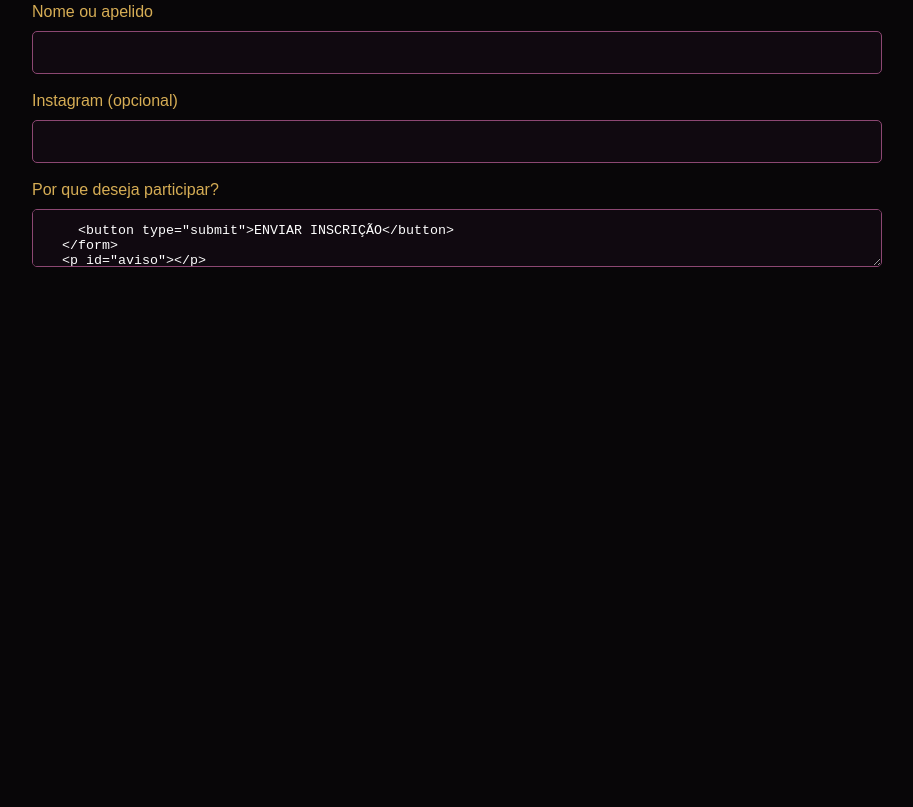
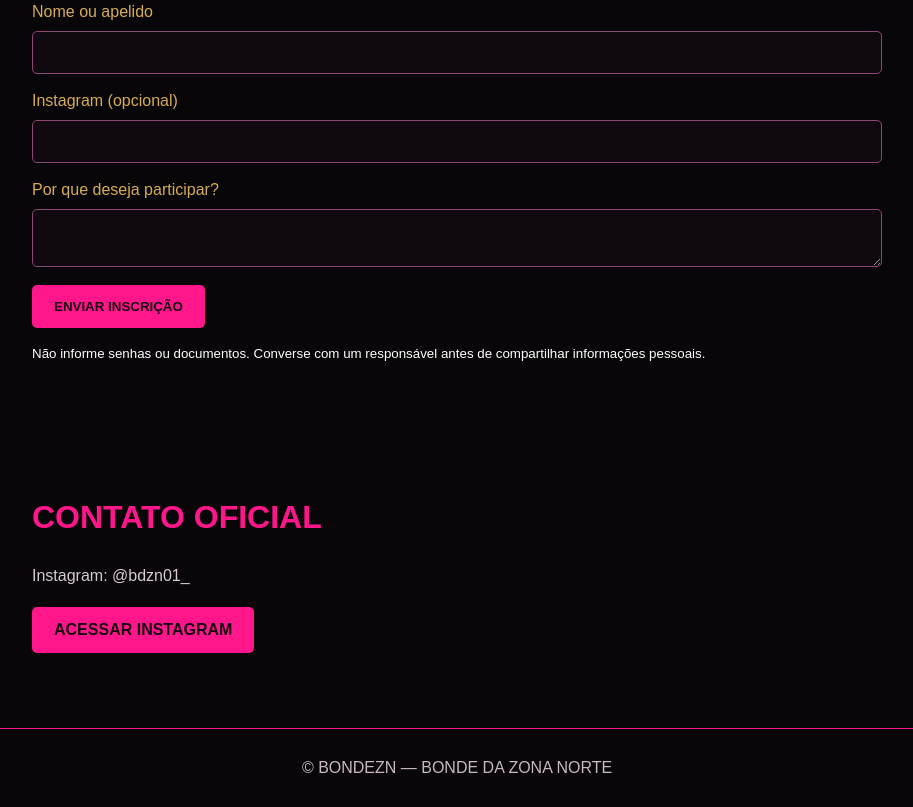
Before and after one commit to zanethefato-design/bondezn, a plain HTML site: page index.html in a window 1280 px wide. Shown: the part 1952-2759 px from the top of the page, without its empty margins (183-1096 px from the left). Before the commit the page ends 2312 px from the top, so only its background shows below. Drawn offline with Linux system fonts and the light colour scheme.

Commit message:
Update index.html

```diff
--- a/index.html
+++ b/index.html
@@ -143,8 +143,8 @@ footer {
     <label>Instagram (opcional)</label>
     <input id="instagram" name="instagram" maxlength="80">
     <label>Por que deseja participar?</label>
-    <textarea id="motivo" name="motivo" required maxlength="500">
-    <button type="submit">ENVIAR INSCRIÇÃO</button>
+    <textarea id="motivo" name="motivo" required maxlength="500"></textarea>
+<button type="submit">ENVIAR INSCRIÇÃO</button>
   </form>
   <p id="aviso"></p>
   <small>Não informe senhas ou documentos. Converse com um responsável antes de compartilhar informações pessoais.</small>
```
